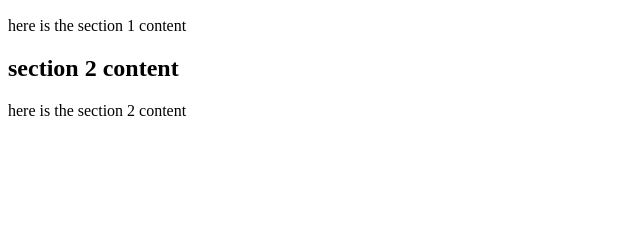
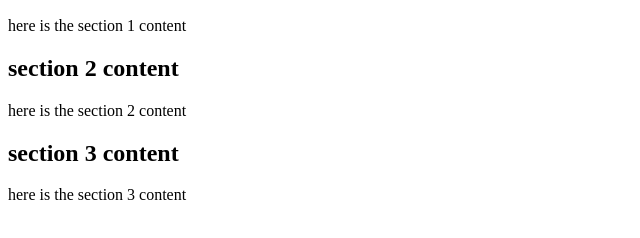
Before and after one commit to GitHubSamK/githubhw1, a plain HTML site: page index.html in a window 1280 px wide. Shown: the part 110-348 px from the top of the page, without its empty margins (0-640 px from the left). Drawn offline with Linux system fonts and the light colour scheme.

Commit message:
added section 3

```diff
--- a/index.html
+++ b/index.html
@@ -19,6 +19,10 @@
             <h2>section 2 content</h2>
             <p>here is the section 2 content</p>
         </section>
+        <section>
+            <h2>section 3 content</h2>
+            <p>here is the section 3 content</p>
+        </section>
     </article>
 </body>
 </html>
```
